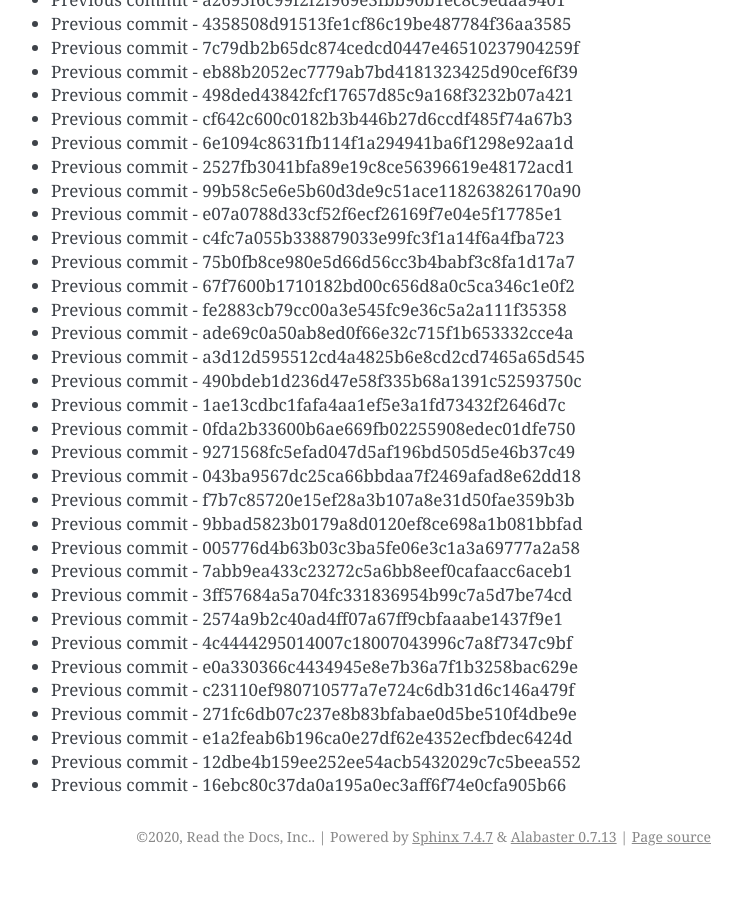
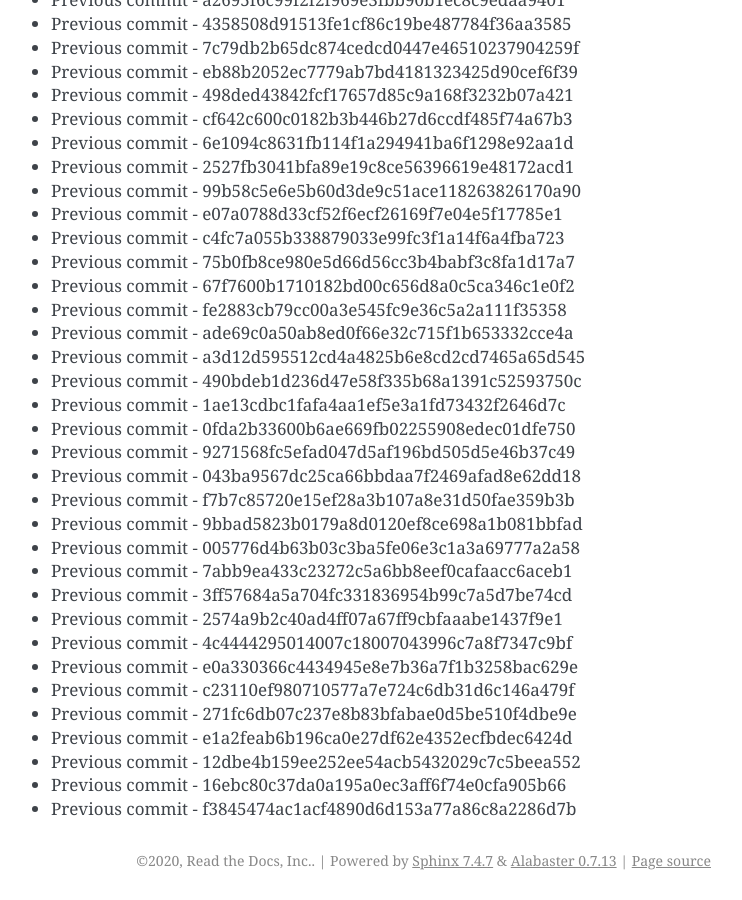
Before and after one commit to readthedocs/rtd-git-stresstest, a Sphinx documentation site: the page built from docs/updates.rst, in a window 1280 px wide and 900 px high, scrolled down 88561 px. Shown: the whole window, without its empty margins (399-1141 px from the left). Built offline with Sphinx 7.4.7, drawn with Linux system fonts in a browser that asks for light colours; before the commit the page ends 89437 px from its top, so only the background shows below that.

Commit message:
Generating commit from previous: f3845474ac1acf4890d6d153a77a86c8a2286d7b

```diff
--- a/docs/updates.rst
+++ b/docs/updates.rst
@@ -3753,3 +3753,4 @@ It can be tested for any performance characteristics.
 * Previous commit - e1a2feab6b196ca0e27df62e4352ecfbdec6424d
 * Previous commit - 12dbe4b159ee252ee54acb5432029c7c5beea552
 * Previous commit - 16ebc80c37da0a195a0ec3aff6f74e0cfa905b66
+* Previous commit - f3845474ac1acf4890d6d153a77a86c8a2286d7b
```
